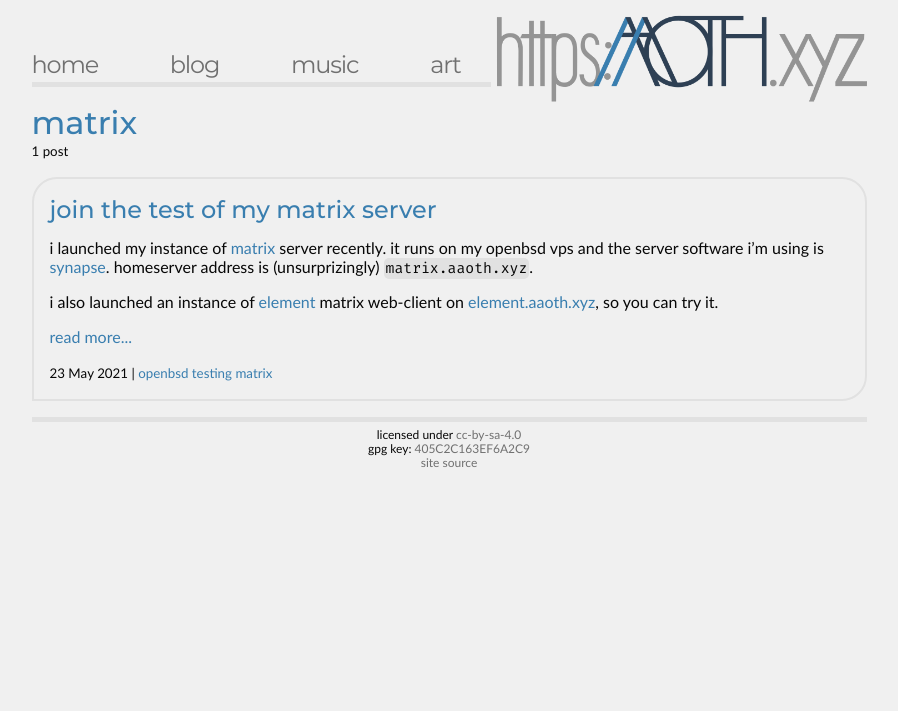
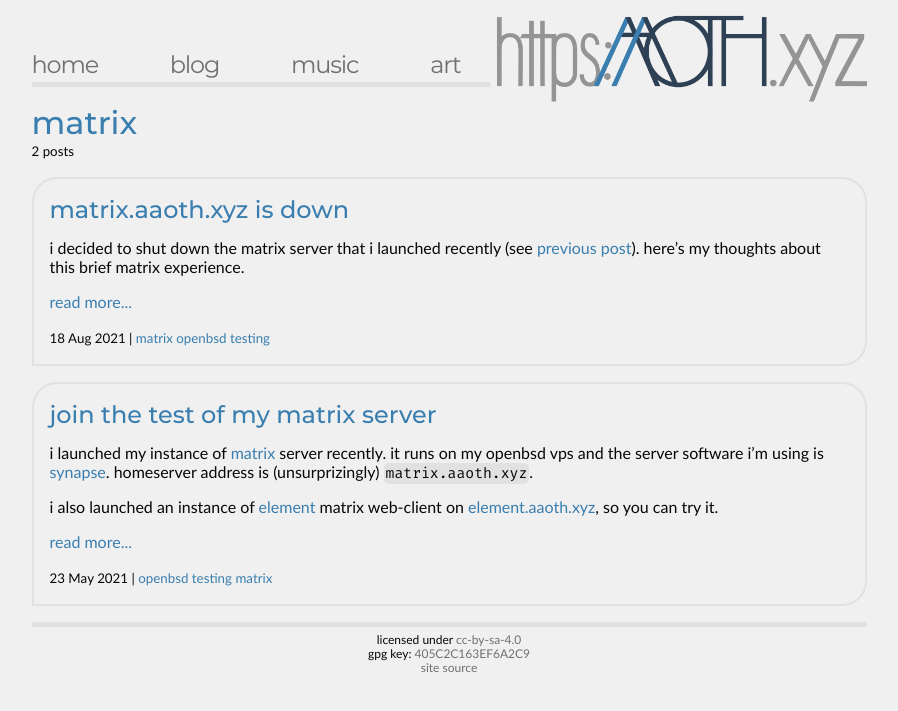
Before and after one commit to la-ninpre/aaoth.xyz, a Jekyll site: the page built from tags/matrix.md, in a window 1280 px wide. Shown: the top 711 px of the page, without its empty margins (191-1089 px from the left). Built offline with Jekyll 4.4.1, drawn with Linux system fonts in a browser that asks for light colours; some of the changed lines change nothing that is shown.

Commit message:
remove matrix link and add new post

```diff
--- a/_data/links.yml
+++ b/_data/links.yml
@@ -19,6 +19,3 @@
 - name: hälsorisk
   link: https://haelsorisk.bandcamp.com
   type: bandcamp
-- name: matrix
-  link: https://matrix.to/#/@la-ninpre:matrix.aaoth.xyz
-  type: matrix
--- /dev/null
+++ b/_posts/2021-08-18-matrix.aaoth.xyz-is-down.md
@@ -0,0 +1,32 @@
+---
+title: matrix.aaoth.xyz is down
+date: 2021-08-18T17:41:32+03:00
+author: la-ninpre
+tags: matrix openbsd testing
+---
+
+i decided to shut down the matrix server that i launched recently
+(see [previous post][1]).
+here's my thoughts about this brief matrix experience.
+
+<!--more-->
+
+my main intention behind matrix server was to use it with my friends, but
+almost nobody responded, so it's over.
+synapse server is a bit resource heavy, so without it performance will be
+better.
+
+overall, matrix seemed like a good alternative to proprietary messengers to me.
+it's ability to maintain group end-to-end encrypted rooms is very good and
+also it was not so hard to set up.
+
+the biggest con for me was that matrix is spamming all the chats with a huge
+pile of system messages and notices. for example, all status changes of a
+chat room are displayed as separate messages and i find this very annoying.
+also, you can delete messages, but message deletion event is left forever in
+the chat history.
+
+maybe in future i will launch my server again
+(i haven't purged all my configs).
+
+[1]:https://aaoth.xyz/2021/05/23/join-the-test-of-my-matrix-server.html
```
Also changed, not shown: assets/img/matrix-icon.png (deleted).
